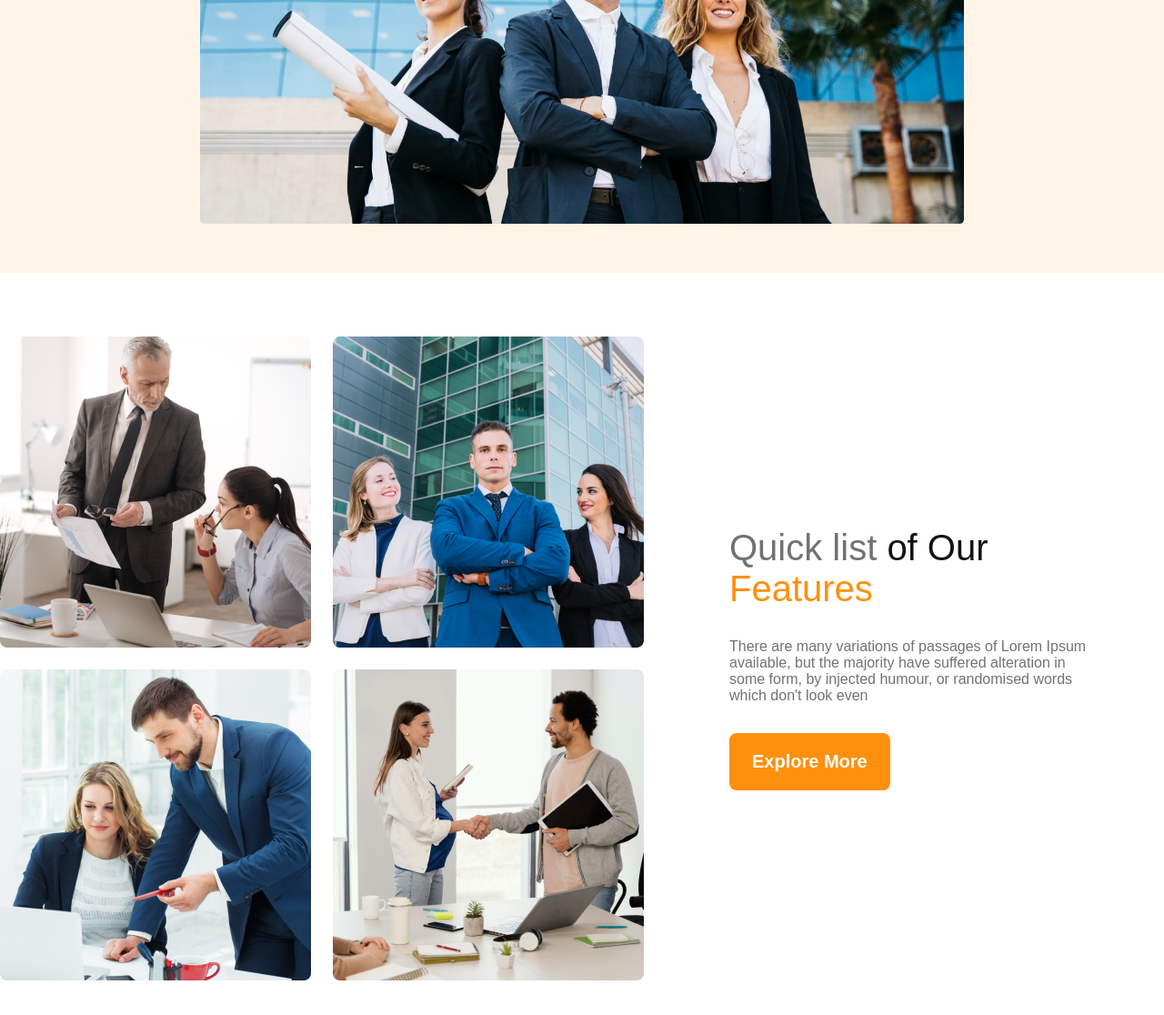
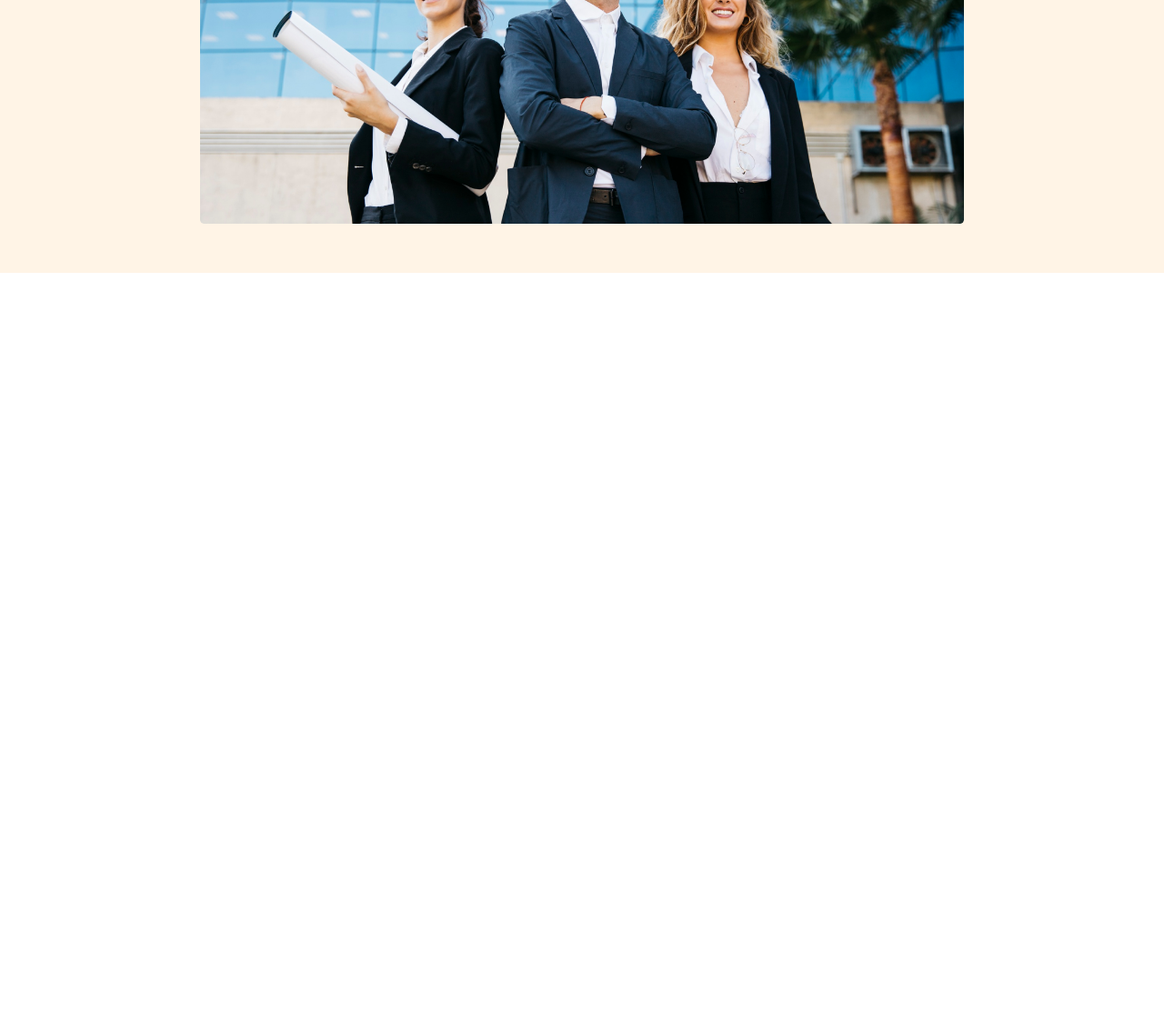
Before and after one commit to JiJetu/g3-architects, a plain HTML site: page index.html in a window 1280 px wide. Shown: the part 644-1760 px from the top of the page at 91% size. After the commit the page ends 944 px from the top, so only its background shows below. Drawn offline with Linux system fonts and the light colour scheme.

```diff
--- a/css/style.css
+++ b/css/style.css
@@ -89,49 +89,6 @@
     margin-top: 20px;
 }
 
-/* main section style */
-main {
-    max-width: 1440px;
-    margin: 70px auto;
-}
-
-/* quick list section style */
-.quick-list-section {
-    display: flex;
-    align-items: center;
-    gap: 1.5rem;
-}
-
-
-.img-container {
-    display: grid;
-    grid-template-columns: repeat(2, 1fr);
-    gap: 24px;
-}
-
-.img-container img {
-    width: 342px;
-    height: 342px;
-}
-
-.team-container {
-    padding-left: 70px;
-    padding-right: 70px;
-}
-
-.team-title {
-    font-size: 2.5rem;
-    font-weight: 500;
-
-}
-
-.of-our {
-    color: #131313;
-}
-
-.features {
-    color: #FF900E;
-}
 
 
 
--- a/index.html
+++ b/index.html
@@ -34,22 +34,7 @@
         </section>
     </header>
     <!-- main section -->
-    <main>
-        <!-- Quick list section -->
-        <section class="quick-list-section">
-            <div class="img-container">
-                <img src="./images/team1.png" alt="img">
-                <img src="./images/team2.png" alt="img">
-                <img src="./images/team3.png" alt="img">
-                <img src="./images/team4.png" alt="img">
-            </div>
-            <div class="team-container">
-                <div class="team-title"><span class="quick-list">Quick list</span> <span class="of-our">of Our</span> <span class="features">Features</span></div>
-                <p class="primary-description">There are many variations of passages of Lorem Ipsum available, but the majority have suffered alteration in some form, by injected humour, or randomised words which don't look even</p>
-                <button class="primary-btn">Explore More</button>
-            </div>
-        </section>
-    </main>
+
     <footer>
 
     </footer>
```
